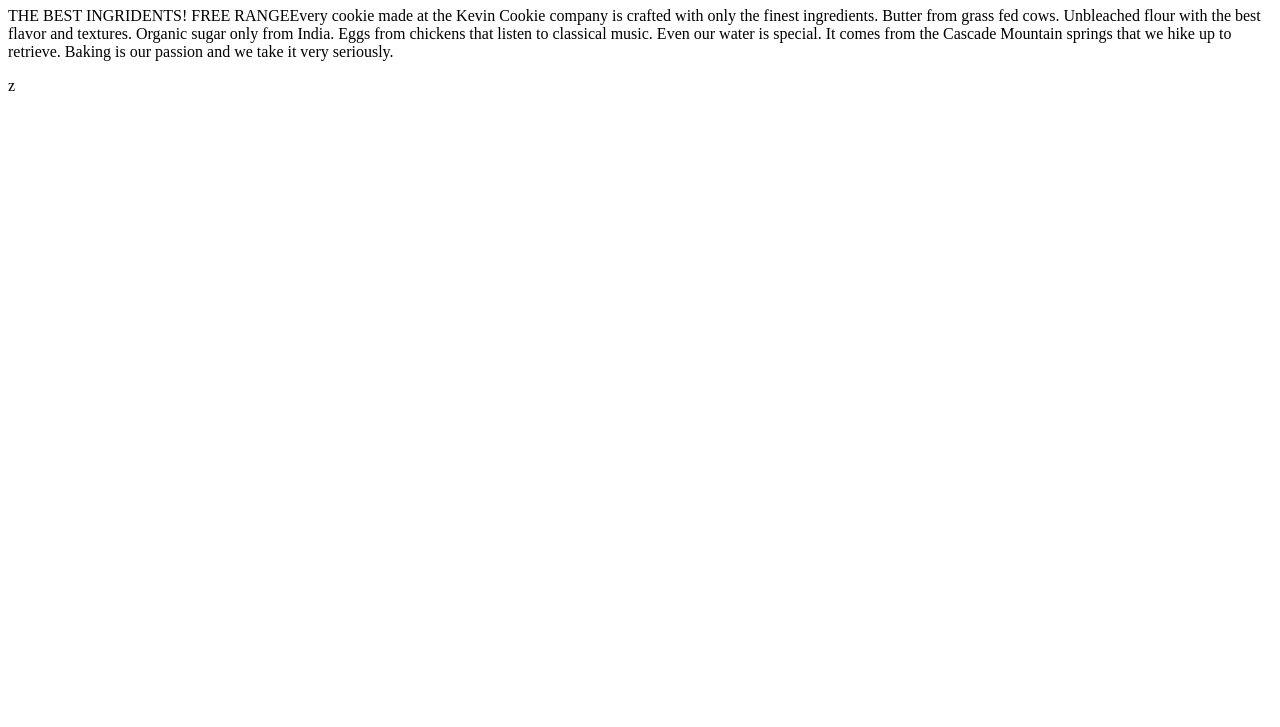
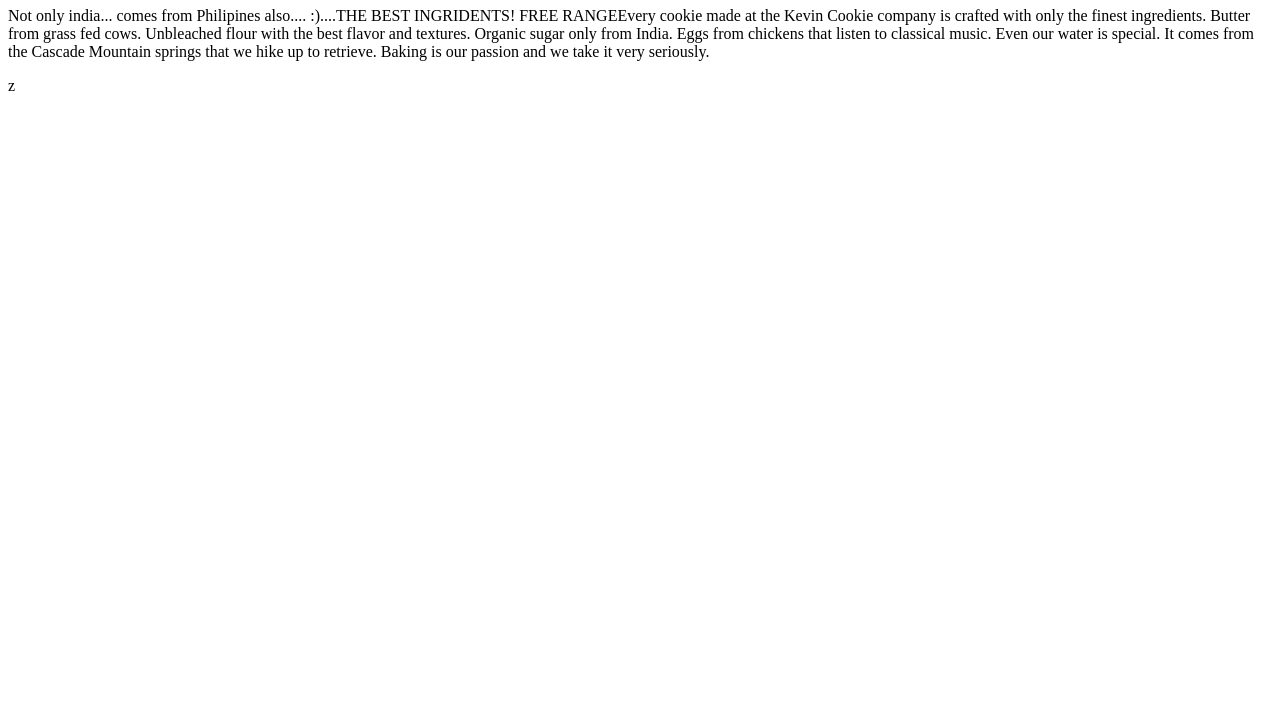
Before and after one commit to macromrit/KevinCookieCompany.com, a plain HTML site: page index.htm in a window 1280 px wide. Shown: the part 73-800 px from the top of the page. Drawn offline with Linux system fonts and the light colour scheme.

Commit message:
Update index.htm

```diff
--- a/index.htm
+++ b/index.htm
@@ -3,7 +3,7 @@
 <body>
 
 <h1>Deliciousness in every bite!</h1>
-<p>THE BEST INGRIDENTS! FREE RANGEEvery cookie made at the Kevin Cookie company is crafted with only the finest ingredients. Butter from grass fed cows. Unbleached flour with the best flavor and textures. Organic sugar only from India. Eggs from chickens that listen to classical music. Even our water is special. It comes from the Cascade Mountain springs that we hike up to retrieve. Baking is our passion and we take it very seriously.</p>
+<p>Not only india... comes from Philipines also.... :)....THE BEST INGRIDENTS! FREE RANGEEvery cookie made at the Kevin Cookie company is crafted with only the finest ingredients. Butter from grass fed cows. Unbleached flour with the best flavor and textures. Organic sugar only from India. Eggs from chickens that listen to classical music. Even our water is special. It comes from the Cascade Mountain springs that we hike up to retrieve. Baking is our passion and we take it very seriously.</p>
 
 </body>
 </html>z
```
